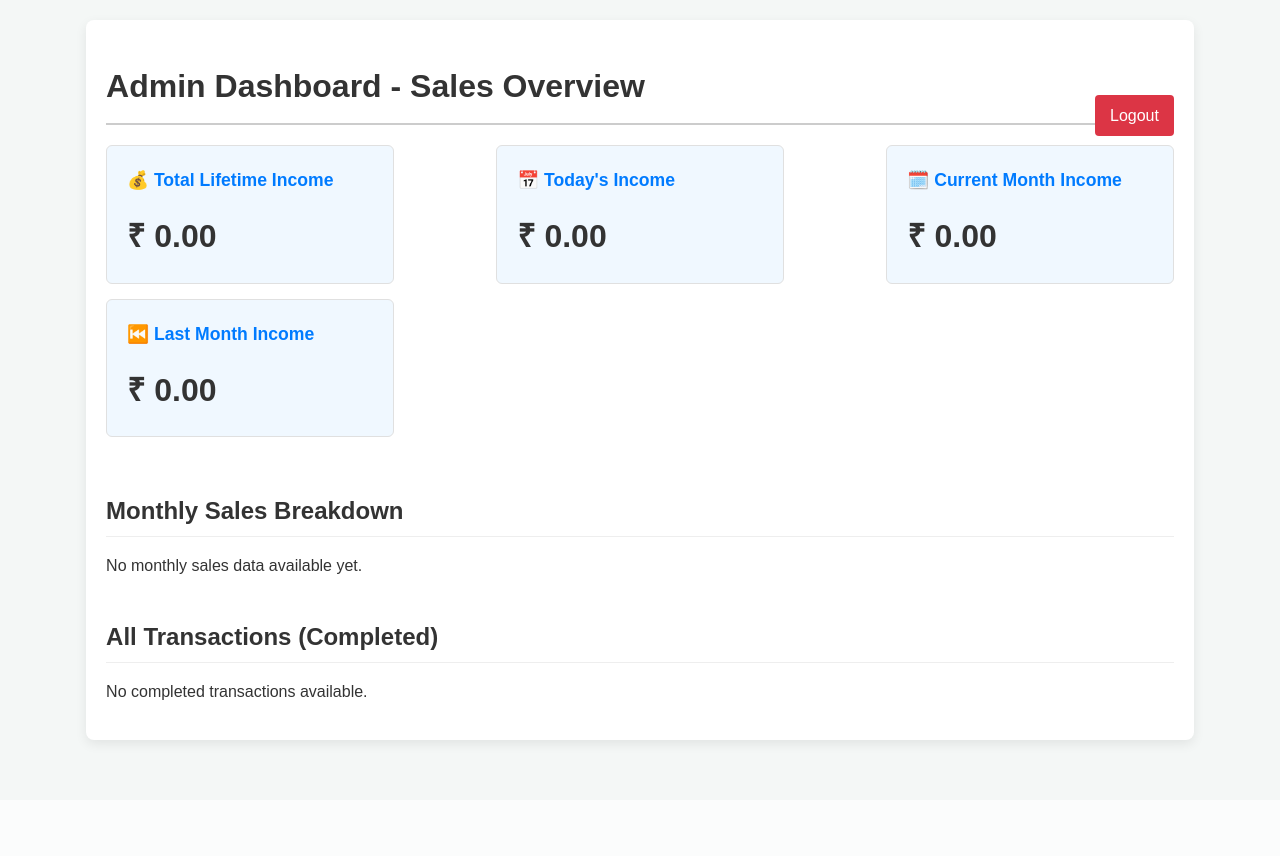
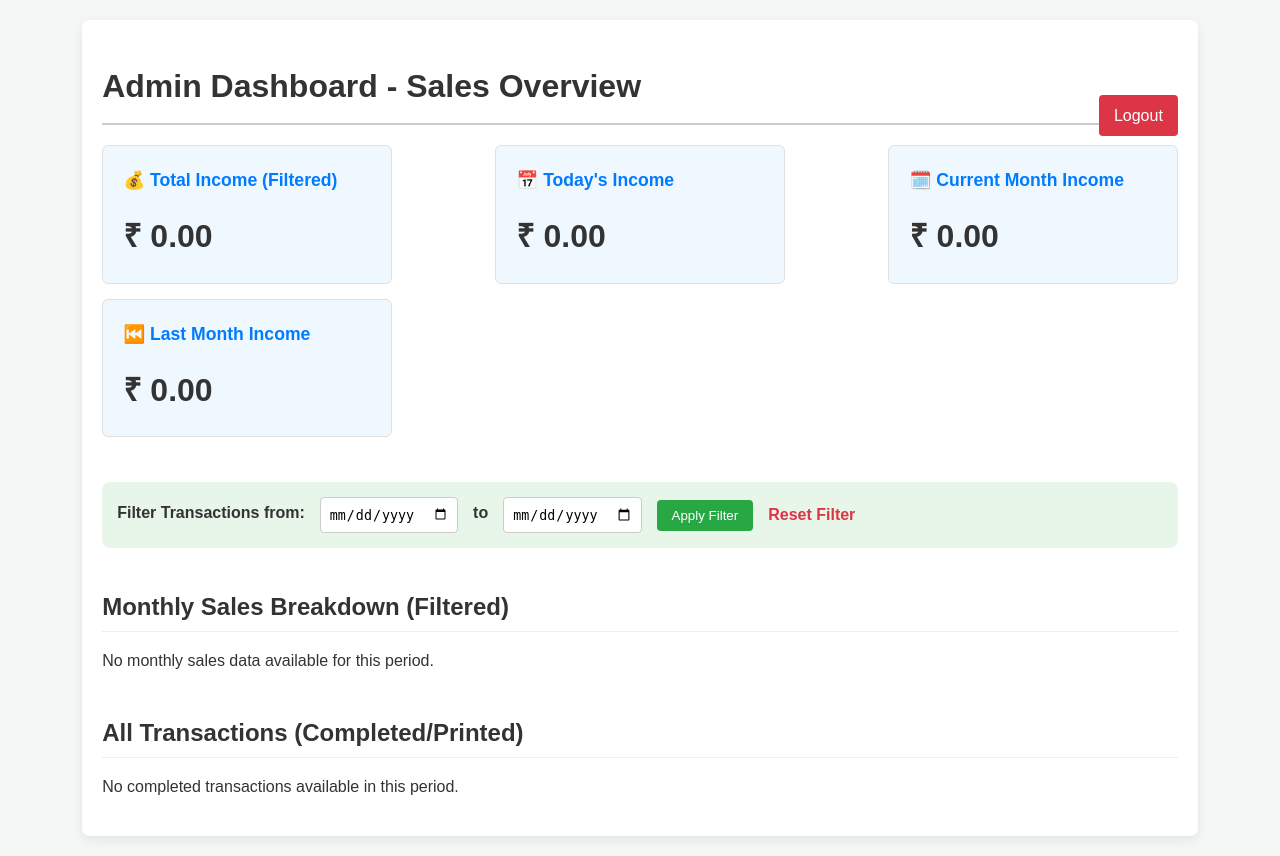
Before and after one commit to sunmun242/QuickPrint-moon, a Flask app: page /admin/dashboard in a window 1280 px wide. Before the commit the page ends 747 px from the top, so only its background shows below. Run offline with Flask 3, Linux system fonts and the light colour scheme; the visitor is signed in with stand-in values (Sample User, id 1).

Commit message:
FEATURE: Implemented Admin Dashboard reporting with date filtering, UTR IDs, and 180-day data retention logic.

```diff
--- a/app.py
+++ b/app.py
@@ -1,5 +1,3 @@
-# app.py — QuickMoonPrint (PhonePe V2 ready with Dynamic Print Mode and Admin Report)
-
 import os
 import time
 import uuid
@@ -11,7 +9,7 @@
 import requests
 import hashlib
 from functools import wraps
-from datetime import datetime, timedelta # <<< timedelta যোগ করা হলো
+from datetime import datetime, timedelta # timedelta দরকার ডেটা রিটেনশনের জন্য
 from flask import Flask, request, render_template, jsonify, redirect, url_for, session, send_from_directory, abort, Response, make_response
 from werkzeug.utils import secure_filename
 from werkzeug.middleware.proxy_fix import ProxyFix
@@ -33,7 +31,7 @@
 app.wsgi_app = ProxyFix(app.wsgi_app, x_for=1, x_proto=1)
 app.config['UPLOAD_FOLDER'] = UPLOAD_FOLDER
 app.config['MAX_CONTENT_LENGTH'] = 100 * 1024 * 1024
-app.secret_key = os.environ.get('SECRET_KEY', 'dev-secret-for-local')
+app.secret_key = os.environ.get('SECRET_SECRET_KEY', 'dev-secret-for-local') # Changed key name slightly
 
 # --- PhonePe / env ---
 PHONEPE_CLIENT_ID = os.environ.get('PHONEPE_CLIENT_ID')
@@ -101,7 +99,7 @@
     except Exception as e:
         logger.exception("Failed to save sales data: %s", e)
 
-def update_sales_record(cost, transaction_id, file_url=None, copies=1, print_mode='Color'):
+def update_sales_record(cost, transaction_id, file_url=None, copies=1, print_mode='Color', utr_id=None, transaction_ref_id=None):
     data = load_sales_data()
     data['total_orders'] = data.get('total_orders', 0) + 1
     data['total_income'] = float(data.get('total_income', 0.0)) + float(cost or 0.0)
@@ -119,6 +117,8 @@
         'copies': copies,
         'print_mode': print_mode,
         'status': 'COMPLETED',
+        'utr_id': utr_id, # UTR ID
+        'transaction_ref_id': transaction_ref_id, # PhonePe's Transaction ID
         'created_at': datetime.utcnow().isoformat(),
         'printed_at': None
     }
@@ -196,7 +196,6 @@
             session['admin_logged_in'] = True
             return redirect(url_for('admin_dashboard'))
         else:
-            # Assumes you have an admin_login.html template
             return render_template('admin_login.html', error="Invalid credentials")
     return render_template('admin_login.html', error=None)
 
@@ -206,57 +205,128 @@
     session.pop('admin_logged_in', None)
     return redirect(url_for('admin_login'))
 
-@app.route('/admin/dashboard')
+def filter_and_clean_transactions(transactions, start_date_str=None, end_date_str=None):
+    """
+    Filters transactions by date range and automatically removes data older than 180 days.
+    This fulfills the 180-day retention requirement.
+    """
+
+    # 1. 180 দিন পরের ডেটা মুছে ফেলার জন্য তারিখ সেট করা
+    cleanup_date = datetime.now() - timedelta(days=180)
+
+    # 2. ডেট রেঞ্জ কনভার্ট করা (যদি থাকে)
+    start_date = None
+    end_date = None
+    if start_date_str:
+        try:
+            start_date = datetime.strptime(start_date_str, '%Y-%m-%d')
+        except ValueError: pass
+    if end_date_str:
+        try:
+            end_date = datetime.strptime(end_date_str, '%Y-%m-%d')
+        except ValueError: pass
+
+    # 3. ট্রানজাকশন ফিল্টার এবং ক্লিন করা
+    filtered_transactions = []
+    retained_transactions = []
+
+    for tx in transactions:
+        tx_date_str = tx.get('date') # Format YYYY-MM-DD
+
+        try:
+            tx_dt = datetime.strptime(tx_date_str, '%Y-%m-%d')
+        except:
+            continue # Skip bad data
+
+        # 3a. 180 দিনের পুরানো ডেটা বাদ দেওয়া (Retain only newer data)
+        if tx_dt >= cleanup_date:
+            retained_transactions.append(tx)
+
+        # 3b. ডেট রেঞ্জ অনুযায়ী ফিল্টার করা (for dashboard display)
+        passes_filter = True
+        if start_date and tx_dt < start_date:
+            passes_filter = False
+        if end_date and tx_dt > end_date:
+            passes_filter = False
+
+        if passes_filter:
+            filtered_transactions.append(tx)
+
+    # 4. ডাটাবেস আপডেট করা (শুধু রিটেইন করা ডেটা সেভ করা)
+    data = load_sales_data()
+    data['transactions'] = retained_transactions
+    save_sales_data(data) # This commits the 180-day retention change
+
+    return filtered_transactions
+
+@app.route('/admin/dashboard', methods=['GET'])
 @requires_admin_auth
 def admin_dashboard():
-    """Renders the admin dashboard with sales reports."""
     data = load_sales_data()
-    transactions = data.get('transactions', [])
+    all_transactions = data.get('transactions', [])
+
+    # Get date range parameters from URL query (GET request)
+    start_date_filter = request.args.get('start_date')
+    end_date_filter = request.args.get('end_date')
+
+    # Apply filtering and cleaning
+    transactions = filter_and_clean_transactions(all_transactions, start_date_filter, end_date_filter)
+
+    # --- Now recalculate reports based on the FILTERED transactions ---
+
+    filtered_daily_sales = {}
+    total_income_filtered = 0.0
+
+    for tx in transactions:
+        tx_date = tx.get('date')
+        cost = float(tx.get('cost', 0.0))
+
+        if tx.get('status') in ('COMPLETED', 'PRINTED'):
+            total_income_filtered += cost
+
+            filtered_daily_sales.setdefault(tx_date, {'income': 0.0, 'orders': 0})
+            filtered_daily_sales[tx_date]['income'] += cost
+            filtered_daily_sales[tx_date]['orders'] += 1
 
     now = datetime.now()
     today_str = now.strftime('%Y-%m-%d')
     current_month_str = now.strftime('%Y-%m')
-
-    # Calculate Last Month Start Date
     last_month_start = (now.replace(day=1) - timedelta(days=1)).replace(day=1)
     last_month_str = last_month_start.strftime('%Y-%m')
 
-    # Calculate Summary Stats
-    total_income = data.get('total_income', 0.0)
+    # Calculate Summary Stats based on filtered data
 
-    # Get today's income
-    today_income = data['daily_sales'].get(today_str, {}).get('income', 0.0)
+    today_income = filtered_daily_sales.get(today_str, {}).get('income', 0.0)
 
-    # Calculate current month's income
     current_month_income = sum(
-        d.get('income', 0.0) for date_str, d in data['daily_sales'].items()
+        d.get('income', 0.0) for date_str, d in filtered_daily_sales.items()
         if date_str.startswith(current_month_str)
     )
 
-    # Calculate last month's income
     last_month_income = sum(
-        d.get('income', 0.0) for date_str, d in data['daily_sales'].items()
+        d.get('income', 0.0) for date_str, d in filtered_daily_sales.items()
         if date_str.startswith(last_month_str)
     )
 
     # Prepare Monthly Breakdown
     monthly_sales = {}
-    for date_str, d in data['daily_sales'].items():
+    for date_str, d in filtered_daily_sales.items():
         month_year = date_str[:7] # YYYY-MM
         monthly_sales.setdefault(month_year, {'income': 0.0, 'orders': 0})
         monthly_sales[month_year]['income'] += d.get('income', 0.0)
         monthly_sales[month_year]['orders'] += d.get('orders', 0)
 
-    # Sort months descending (Newest month first)
     sorted_monthly_sales = dict(sorted(monthly_sales.items(), reverse=True))
 
     return render_template('admin_dashboard.html',
-                           total_income=total_income,
+                           total_income=total_income_filtered, # Filtered Total Income
                            today_income=today_income,
                            current_month_income=current_month_income,
                            last_month_income=last_month_income,
                            monthly_sales=sorted_monthly_sales,
-                           transactions=transactions)
+                           transactions=transactions, # Filtered list of transactions
+                           filter_start_date=start_date_filter,
+                           filter_end_date=end_date_filter)
 
 
 # ---------------- WEBHOOK AND TOKEN HANDLERS ----------------
@@ -416,6 +486,13 @@
     merchant_order_id = data_payload.get('merchantOrderId') or data_payload.get('orderId')
     status = data_payload.get('state') or data_payload.get('status') or data_payload.get('orderStatus') or data_payload.get('statusCode')
 
+    # NEW: Extract UTR and Transaction ID from paymentDetails list
+    payment_details = data_payload.get('paymentDetails', [{}])
+    first_payment = payment_details[0] if payment_details else {}
+
+    utr_id = first_payment.get('rail', {}).get('utr')
+    transaction_ref_id = first_payment.get('transactionId')
+
     if not merchant_order_id:
         logger.warning("Callback missing merchantOrderId/orderId in sub-payload.")
         return jsonify({"message": "Callback received"}), 200
@@ -428,18 +505,19 @@
         total_cost = tx_to_update['cost']
         file_url = tx_to_update['file_url']
         copies = tx_to_update['copies']
-        print_mode = tx_to_update.get('print_mode', 'Color') # <<< Load print_mode
+        print_mode = tx_to_update.get('print_mode', 'Color')
     else:
         total_cost = 0.0
         file_url = None
         copies = 1
-        print_mode = 'Color' # Default fallback
+        print_mode = 'Color'
 
 
     # Check if payment was a success
     if status and str(status).upper() in ('COMPLETED', 'SUCCESS', 'PAYMENT_SUCCESS', '200'):
         # FIX: Update the existing PENDING transaction to COMPLETED (includes sales record update)
-        update_sales_record(total_cost, merchant_order_id, file_url=file_url, copies=copies, print_mode=print_mode) # <<< Pass print_mode
+        update_sales_record(total_cost, merchant_order_id, file_url=file_url, copies=copies,
+                            print_mode=print_mode, utr_id=utr_id, transaction_ref_id=transaction_ref_id) # <<< Passing new IDs
         logger.info("Order %s marked COMPLETED and saved. Print job mode: %s.", merchant_order_id, print_mode)
         return jsonify({"message": "Order recorded"}), 200
     else:
@@ -469,7 +547,7 @@
                 'file_url': tx.get('file_url'),
                 'copies': tx.get('copies', 1),
                 'cost': tx.get('cost'),
-                'print_mode': tx.get('print_mode', 'Color'), # <<< Pass print_mode to agent
+                'print_mode': tx.get('print_mode', 'Color'),
                 'created_at': tx.get('created_at')
             })
     return jsonify({'pending': pending}), 200
@@ -501,9 +579,34 @@
 # ---------------- Start print route (manual/redirect) ----------------
 @app.route('/start_print', methods=['GET'])
 def start_print():
-    # ... (Manual start print logic - usually not used with agent) ...
-    # Removed for brevity, assuming you rely on printer_agent.py
-    pass
+    data = request.args.to_dict()
+    file_url = data.get('file_url')
+    copies = int(data.get('copies', 1))
+    txn_id = data.get('transaction_id')
+
+    if os.environ.get('VERCEL'):
+        message = f"Print job (TXN: {txn_id}) submitted (Simulated on cloud)."
+        return redirect(url_for('print_status', status='SUCCESS', message=message))
+
+    try:
+        if not file_url:
+            return redirect(url_for('print_status', status='FAILED', message="Missing file URL"))
+        response = requests.get(file_url, timeout=60)
+        if response.status_code != 200:
+            return redirect(url_for('print_status', status='FAILED', message="File download failed"))
+
+        ext = file_url.split('.')[-1].split('?')[0] or "pdf"
+        tmp = tempfile.NamedTemporaryFile(delete=False, suffix=f".{ext}")
+        tmp.write(response.content)
+        tmp.close()
+
+        for _ in range(copies):
+            subprocess.Popen([SUMATRA_PATH, "-print-to", PRINTER_NAME, tmp.name, "-silent"])
+
+        return redirect(url_for('print_status', status='SUCCESS', message=f"Printing started for TXN {txn_id}"))
+    except Exception as e:
+        logger.exception("Print error: %s", e)
+        return redirect(url_for('print_status', status='FAILED', message=str(e)))
 
 # ---------------- uploads / basic routes ----------------
 @app.route('/')
@@ -528,7 +631,6 @@
     path = os.path.join(app.config['UPLOAD_FOLDER'], unique)
     file.save(path)
     page_count = count_pages(path)
-    # Return external URL (server must be reachable)
     file_url = url_for('uploaded_file', filename=unique, _external=True)
     return jsonify({
         'success': True,
--- a/templates/admin_dashboard.html
+++ b/templates/admin_dashboard.html
@@ -15,10 +15,16 @@
         .card p { font-size: 2em; font-weight: bold; color: #333; margin: 5px 0 0; }
         .report-section { margin-top: 40px; }
         .report-section h2 { border-bottom: 1px solid #eee; padding-bottom: 5px; margin-bottom: 15px; font-size: 1.5em; }
-        table { width: 100%; border-collapse: collapse; margin-top: 10px; }
-        th, td { border: 1px solid #ddd; padding: 12px; text-align: left; }
+        table { width: 100%; border-collapse: collapse; margin-top: 10px; font-size: 0.9em; }
+        th, td { border: 1px solid #ddd; padding: 12px; text-align: left; word-break: break-all; }
         th { background-color: #f2f2f2; font-weight: bold; }
         .btn-logout { background-color: #dc3545; color: white; padding: 8px 15px; border: none; border-radius: 4px; text-decoration: none; float: right; margin-top: -50px; }
+
+        /* Filter Styles */
+        .filter-box { background-color: #e8f5e9; padding: 15px; border-radius: 8px; margin-bottom: 20px; display: flex; gap: 15px; align-items: center; }
+        .filter-box label { font-weight: bold; }
+        .filter-box input[type="date"] { padding: 8px; border: 1px solid #ccc; border-radius: 4px; }
+        .filter-box button { padding: 8px 15px; background-color: #28a745; color: white; border: none; border-radius: 4px; cursor: pointer; }
     </style>
 </head>
 <body>
@@ -28,7 +34,7 @@
 
         <div class="summary-cards">
             <div class="card">
-                <h3>💰 Total Lifetime Income</h3>
+                <h3>💰 Total Income (Filtered)</h3>
                 <p>₹ {{ "{:.2f}".format(total_income) }}</p>
             </div>
             <div class="card">
@@ -45,8 +51,20 @@
             </div>
         </div>
 
+        <div class="filter-box">
+            <form method="GET" action="{{ url_for('admin_dashboard') }}" style="display: flex; gap: 15px; align-items: center;">
+                <label for="start_date">Filter Transactions from:</label>
+                <input type="date" id="start_date" name="start_date" value="{{ filter_start_date or '' }}">
+                <label for="end_date">to</label>
+                <input type="date" id="end_date" name="end_date" value="{{ filter_end_date or '' }}">
+                <button type="submit">Apply Filter</button>
+                <a href="{{ url_for('admin_dashboard') }}" style="text-decoration: none; color: #dc3545; font-weight: bold;">Reset Filter</a>
+            </form>
+        </div>
+
+
         <div class="report-section">
-            <h2>Monthly Sales Breakdown</h2>
+            <h2>Monthly Sales Breakdown (Filtered)</h2>
             {% if monthly_sales %}
                 <table>
                     <thead>
@@ -67,20 +85,23 @@
                     </tbody>
                 </table>
             {% else %}
-                <p>No monthly sales data available yet.</p>
+                <p>No monthly sales data available for this period.</p>
             {% endif %}
         </div>
 
         <div class="report-section">
-            <h2>All Transactions (Completed)</h2>
+            <h2>All Transactions (Completed/Printed)</h2>
             {% if transactions %}
                 <table>
                     <thead>
                         <tr>
-                            <th>Date</th>
+                            <th>Date/Time</th>
                             <th>Order ID</th>
+                            <th>Transaction Ref ID</th>
+                            <th>UTR/UPI ID</th>
                             <th>Cost (₹)</th>
                             <th>Copies</th>
+                            <th>Mode</th>
                             <th>Status</th>
                         </tr>
                     </thead>
@@ -88,10 +109,13 @@
                         {% for tx in transactions | reverse %}
                         {% if tx.status == 'COMPLETED' or tx.status == 'PRINTED' %}
                         <tr>
-                            <td>{{ tx.date }}</td>
+                            <td>{{ tx.created_at.split('T')[0] }}<br>({{ tx.created_at.split('T')[1].split('.')[0] }})</td>
                             <td>{{ tx.id[:8] }}...</td>
+                            <td>{{ tx.transaction_ref_id or 'N/A' }}</td>
+                            <td>{{ tx.utr_id or 'N/A' }}</td>
                             <td>{{ "{:.2f}".format(tx.cost) }}</td>
                             <td>{{ tx.copies }}</td>
+                            <td>{{ tx.print_mode or 'N/A' }}</td>
                             <td>{{ tx.status }}</td>
                         </tr>
                         {% endif %}
@@ -99,7 +123,7 @@
                     </tbody>
                 </table>
             {% else %}
-                <p>No completed transactions available.</p>
+                <p>No completed transactions available in this period.</p>
             {% endif %}
         </div>
 
```
